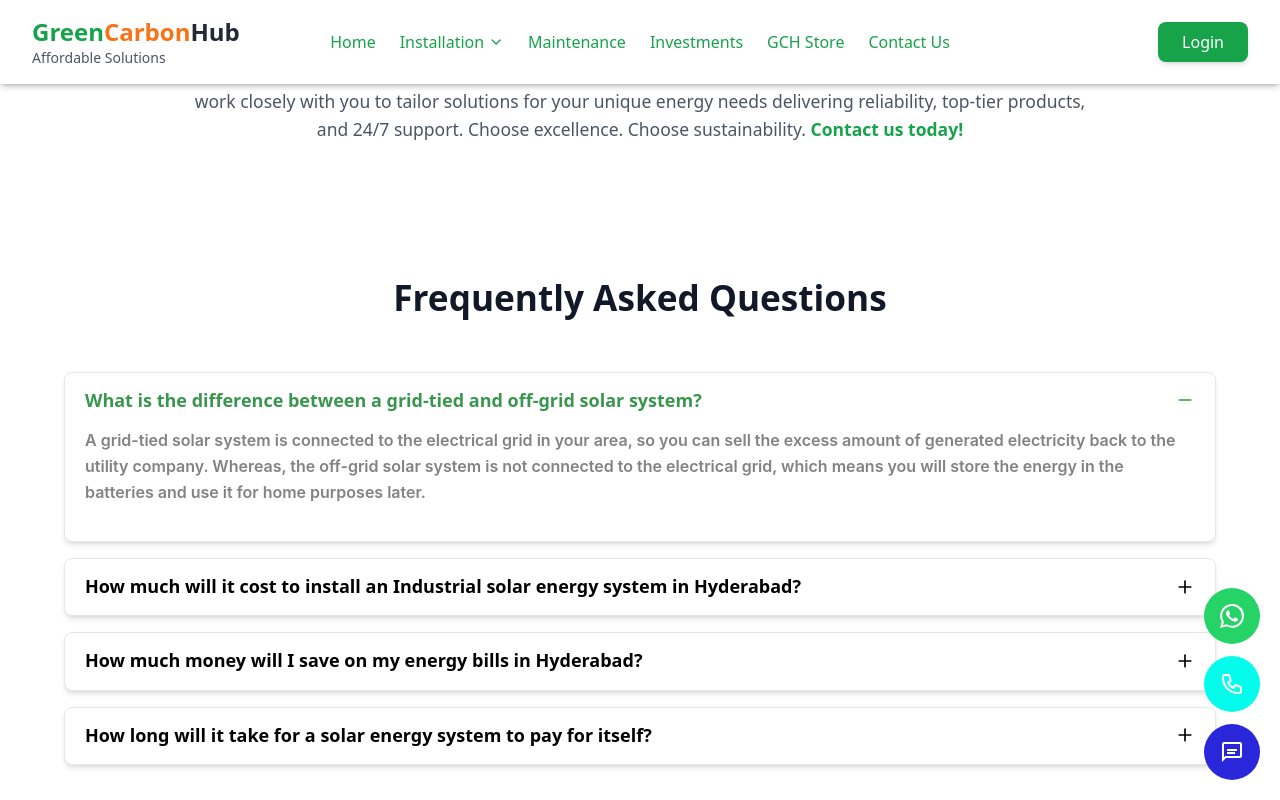
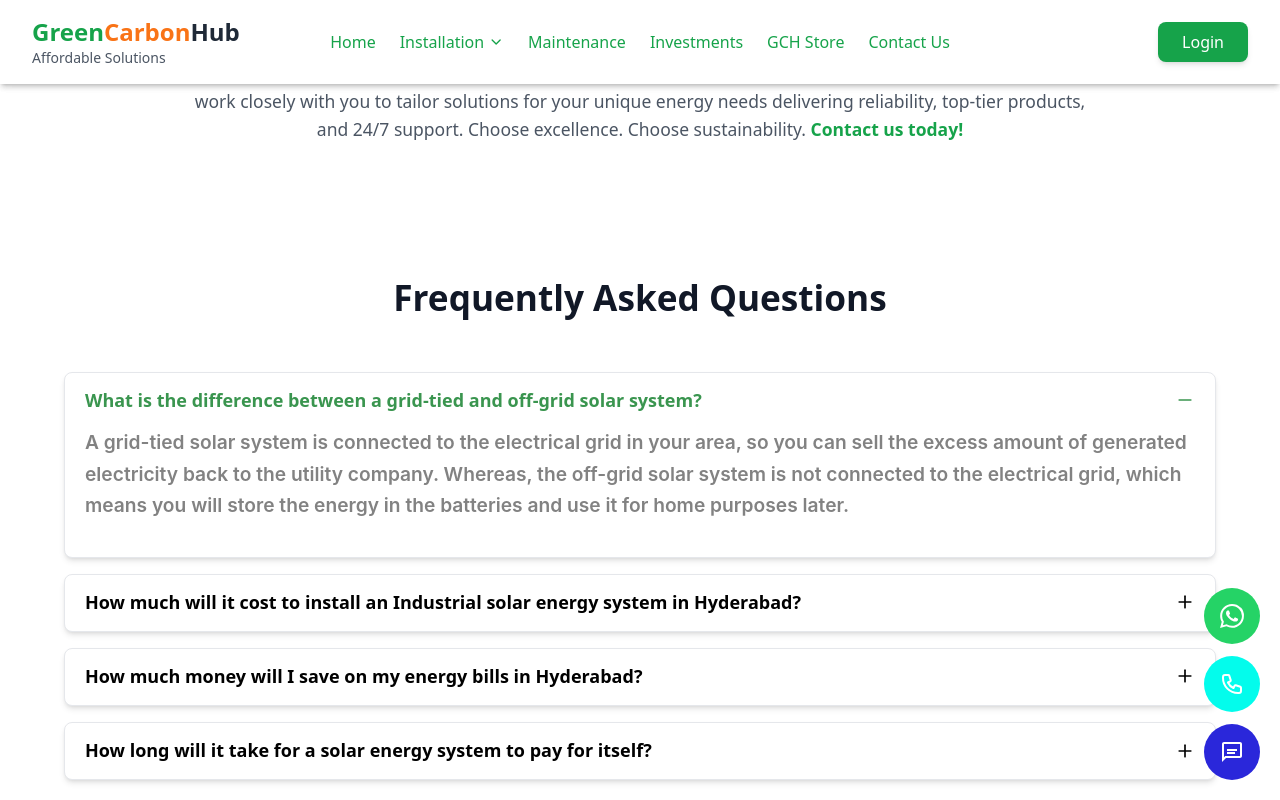
Before and after one commit to rayulu7/GCH-2, a React (Vite) app: page /residential in a window 1280 px wide. Both pictures are taken after a click on the button 640 px from the left and 5264 px from the top of the page. Shown: the part 4864-5664 px from the top of the page. Built offline with nearby package versions, Linux system fonts and the light colour scheme.

Commit message:
update font size of faq section

```diff
--- a/src/components/Solar/FAQ.jsx
+++ b/src/components/Solar/FAQ.jsx
@@ -91,7 +91,7 @@ const FAQ = () => {
                     lineHeight: '1.5'
                   }}
                 >
-                  <p className="text-[14px] sm:text-[15px] md:text-[16px] leading-relaxed">
+                  <p className="text-[1.1rem] sm:text-[1.2rem] md:text-[1.2rem] leading-relaxed">
                     {faq.answer}
                   </p>
                 </div>
```
